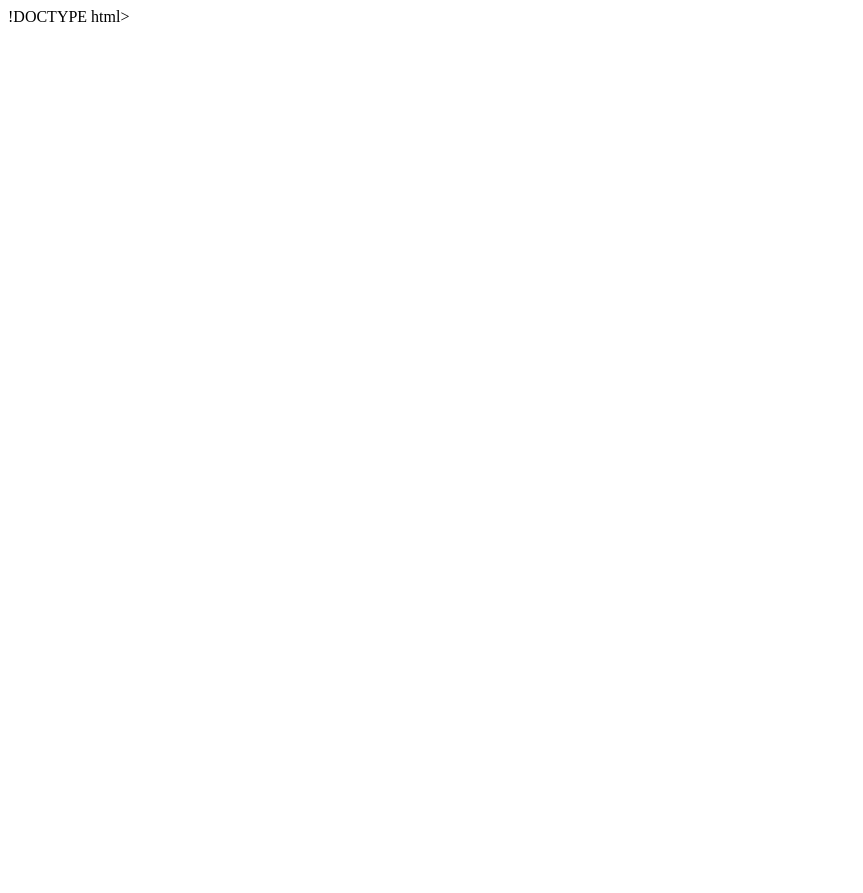
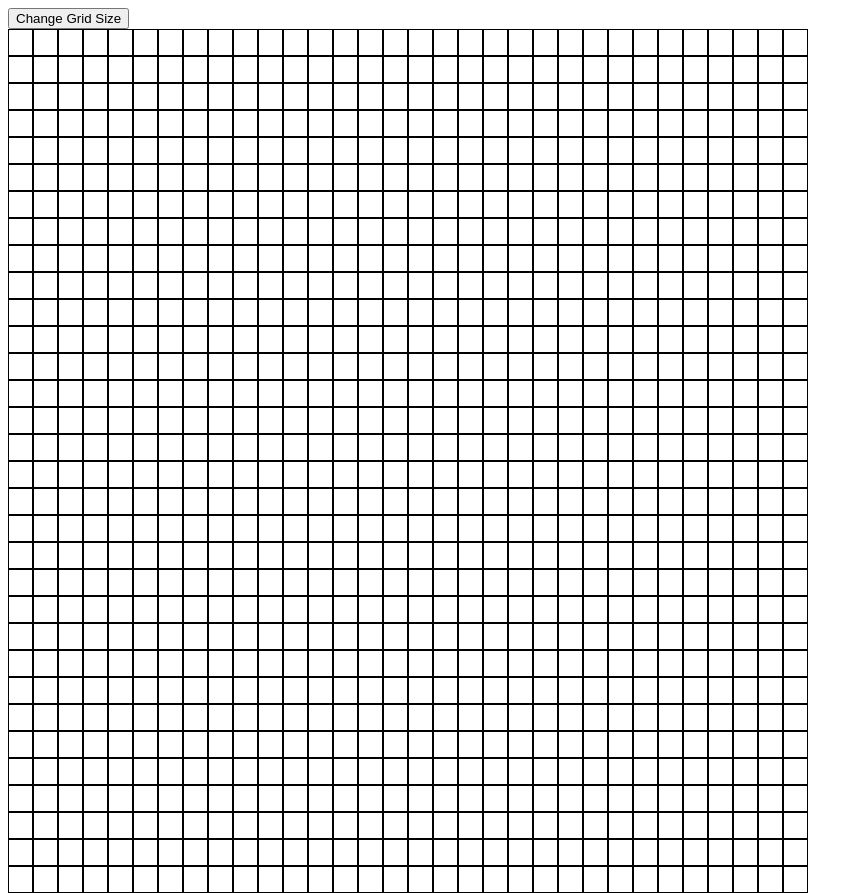
Before and after one commit to austin-darrow/Etch-a-Sketch, a plain HTML site: page index.html in a window 1280 px wide. Shown: the whole page, without its empty margins (0-863 px from the left). Before the commit the page ends 800 px from the top, so only its background shows below. Drawn offline with Linux system fonts and the light colour scheme.

Commit message:
Implement draw on hover feature

```diff
--- a/index.html
+++ b/index.html
@@ -1,4 +1,4 @@
-!DOCTYPE html>
+<DOCTYPE html>
 <html lang="en">
 <head>
     <meta charset="UTF-8">
@@ -10,5 +10,10 @@
 </head>
 <body>
 
+<button>Change Grid Size</button>
+
+<div class="container"></div>
+
+
 </body>
 </html>
--- a/js.js
+++ b/js.js
@@ -0,0 +1,30 @@
+let container = document.querySelector('.container');
+
+let columnNum = 32;
+
+for (let i = 1; i <= columnNum; i++) {
+    let rowContainer = document.createElement('div');
+    rowContainer.classList.add("rowContainer");
+    container.appendChild(rowContainer);
+    let row = ("row-" + i);
+    for (let i = 1; i <= columnNum; i++) {
+        let column = ("column-" + i);
+        let div = document.createElement('div');
+        div.classList.add("grid");
+        div.classList.add(column);
+        div.classList.add(row);
+        rowContainer.appendChild(div);
+    }
+}
+
+const squares = Array.from(document.querySelectorAll('.grid'));
+
+for (let i=0; i<squares.length; i++) {
+    if (squares.length) {
+        squares[i].addEventListener('mouseover', function highlightGrids() {
+            for (let j=0; j<squares.length; ++j) {
+                this.classList.add('hovered');
+            }
+        })
+    }
+}
--- a/styles.css
+++ b/styles.css
@@ -0,0 +1,21 @@
+.rowContainer {
+    display: flex;
+}
+
+.grid {
+    border: 1px solid black;
+    display: grid;
+    grid-template-columns: minmax(10px, 2fr) 3fr;
+    grid-template-rows: minmax(10px, 2fr) 3fr;
+}
+
+.container {
+    min-width: 800px;
+    max-width: 800px;
+    min-height: 800px;
+    max-height: 800px;
+}
+
+.hovered {
+    background-color: green;
+}
```
